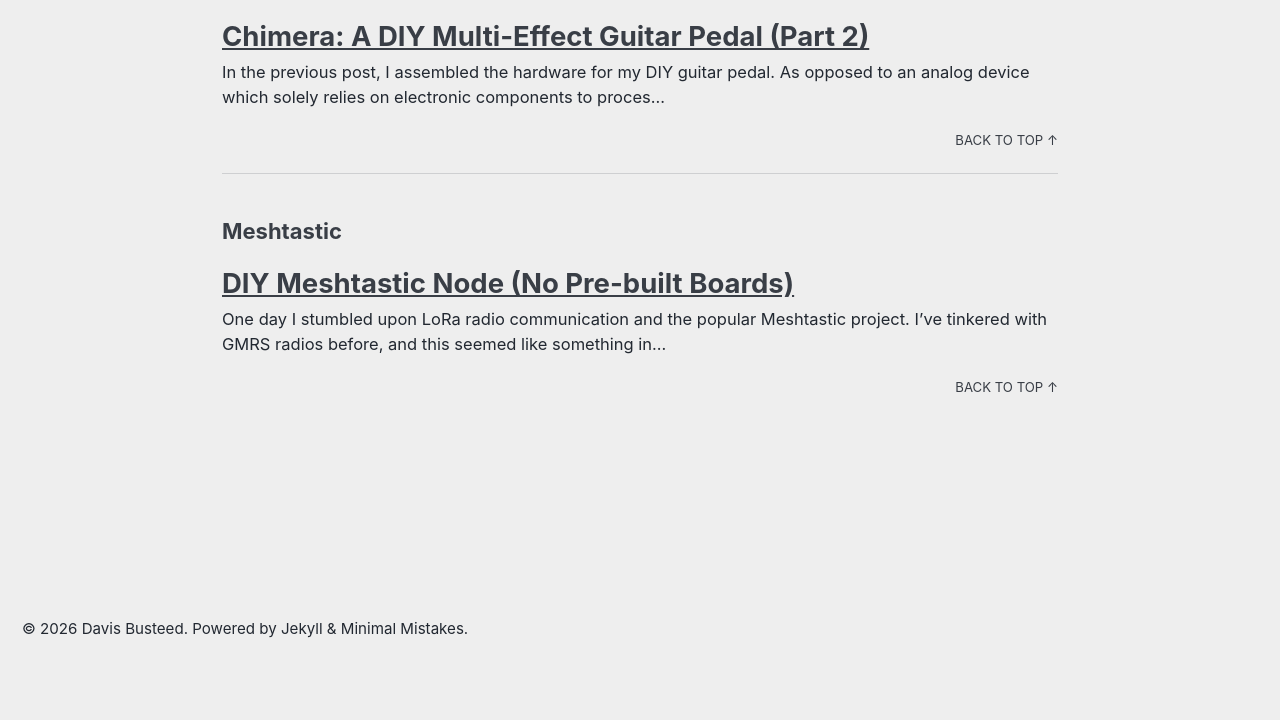
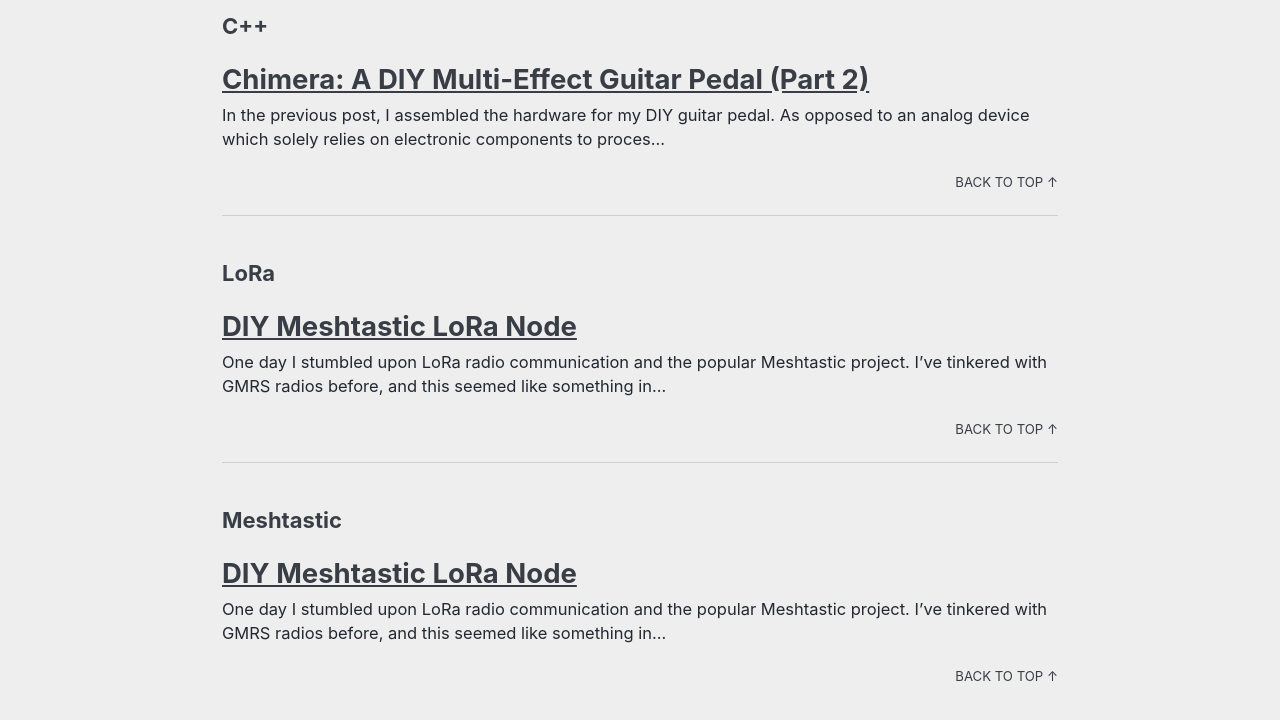
Before and after one commit to dbusteed/dbusteed.github.io, a Jekyll site: the page built from _pages/tag-archive.md, in a window 1280 px wide and 900 px high, scrolled down 9626 px. Shown: the top 720 px of the window. Built offline with Jekyll 4.4.1, drawn with Linux system fonts in a browser that asks for light colours; cached includes are drawn as plain includes; before the commit the page ends 10311 px from its top, so only the background shows below that; some of the changed text lies outside the part shown.

Commit message:
mesh more

````diff
--- a/_posts/2026-06-01-diy-meshtastic-node.md
+++ b/_posts/2026-06-01-diy-meshtastic-node.md
@@ -1,7 +1,8 @@
 ---
-title: "DIY Meshtastic Node (No Pre-built Boards)"
+title: "DIY Meshtastic LoRa Node"
 tags:
   - electronics
+  - LoRa
   - Meshtastic
 ---
 
@@ -31,7 +32,7 @@
 
 ## Shopping List
 
-Throughout the design process, I was curious to see how my DIY build would compare to a kit cost-wise. At the time of writing, the Heltec V3 is $18 (plus shipping). My AliExpress order for the ESP32 ($5), radio module ($7), and display ($2) came out to $14 (free shipping on orders over $10). So not a huge difference, but there's also some options for cost savings if I chose a smaller ESP32 rather than the DevKit that provides more pins.
+Throughout the design process, I was curious to see how my DIY build would compare to a kit cost-wise. At the time of writing, the Heltec V3 is \\$18 (plus shipping). My AliExpress order for the ESP32 (\\$5), radio module (\\$7), and display (\\$2) came out to \\$14 (free shipping on orders over \\$10). So not a huge difference, but there's also some options for cost savings if I chose a smaller ESP32 rather than the DevKit that provides more pins.
 
 The biggest cost was that radio module (often labeled DX-LR30 on AliExpress), because it seems most SX1262s are sold as SMD components or sold with other boards.
 
@@ -83,7 +84,7 @@
 
 Within my `variants/diy_esp32` folder, I added the following files:
 
-```c
+```cpp
 //
 // variant.h
 //
@@ -115,7 +116,7 @@
 #endif
 ```
 
-```c
+```cpp
 //
 // pins_arduino.h
 //
@@ -194,8 +195,9 @@
 
 After connecting to each node from the respective iOS app, I was sending messages in no time!
 
-<img src="/assets/images/meshtastic/breadboard.png" alt="1" width="600"/>
-<img src="/assets/images/meshtastic/messages.png" alt="1" width="600"/>
+<img src="/assets/images/meshtastic/breadboard.jpg" alt="1" width="600"/>
+
+<img src="/assets/images/meshtastic/messages.jpg" alt="1" width="600"/>
 
 ## Breadboard to Stripboard
 
@@ -209,4 +211,4 @@
 
 I'm honestly a bit surprised that I was able to build this node. Of course a more functional node would include a battery and a 3D printed case, but for now I'm very happy with the results.
 
-<img src="/assets/images/meshtastic/final_build.png" alt="1" width="600"/>
+<img src="/assets/images/meshtastic/final_build.jpg" alt="1" width="600"/>
````
Also changed, not shown: assets/images/meshtastic/messages.jpg (added), 2 other files.
